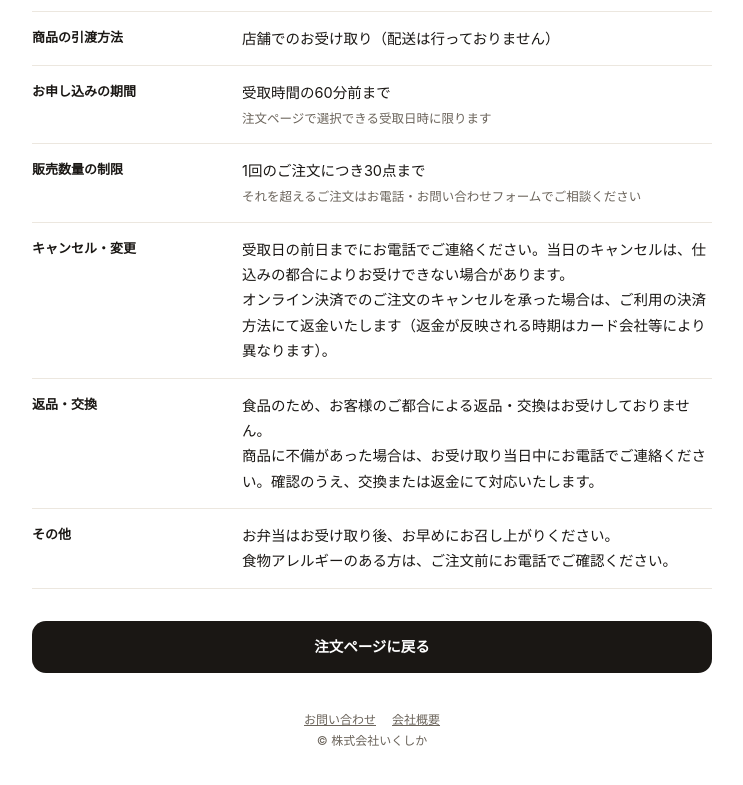
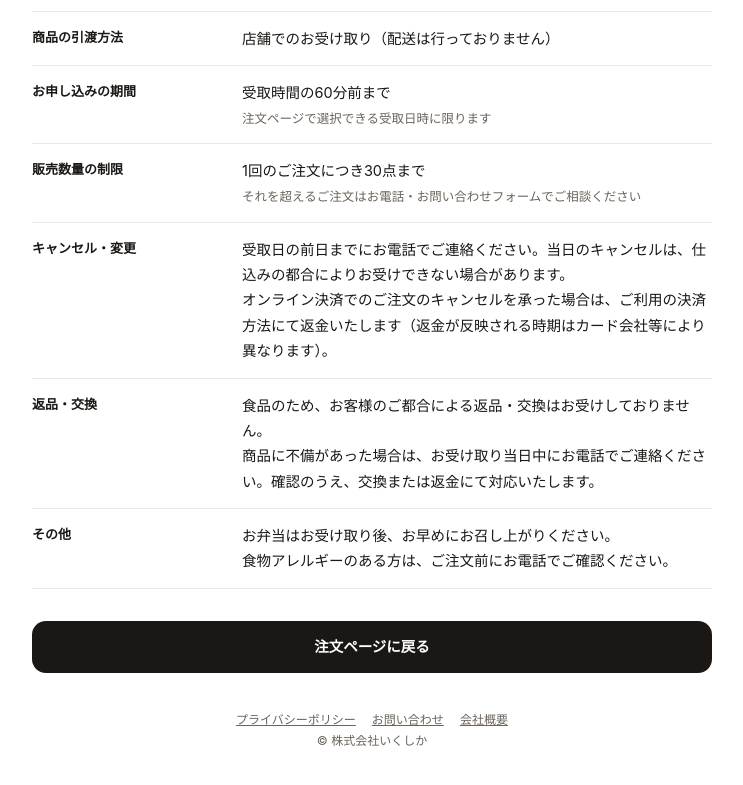
Before and after one commit to ikushika/horikiri, a plain HTML site: page tokusho.html in a window 1280 px wide. Shown: the part 1045-1830 px from the top of the page, without its empty margins (268-1011 px from the left). Drawn offline with Linux system fonts and the light colour scheme; no server answers.

Commit message:
tokusho.html

```diff
--- a/tokusho.html
+++ b/tokusho.html
@@ -73,7 +73,7 @@ dd small{display:block;color:var(--sub);font-size:12.5px;margin-top:2px}
   </dl>
 
   <a class="back-btn" href="./">注文ページに戻る</a>
-  <p class="foot"><a href="https://ikushika.com/contact" target="_blank" rel="noopener">お問い合わせ</a><a href="https://ikushika.com/company" target="_blank" rel="noopener">会社概要</a><br>© 株式会社いくしか</p>
+  <p class="foot"><a href="privacy.html">プライバシーポリシー</a><a href="https://ikushika.com/contact" target="_blank" rel="noopener">お問い合わせ</a><a href="https://ikushika.com/company" target="_blank" rel="noopener">会社概要</a><br>© 株式会社いくしか</p>
 </div>
 <script>
 /* 電話番号・メールアドレスなどを、スプレッドシートの「設定」シートから読み込んで表示します
```
